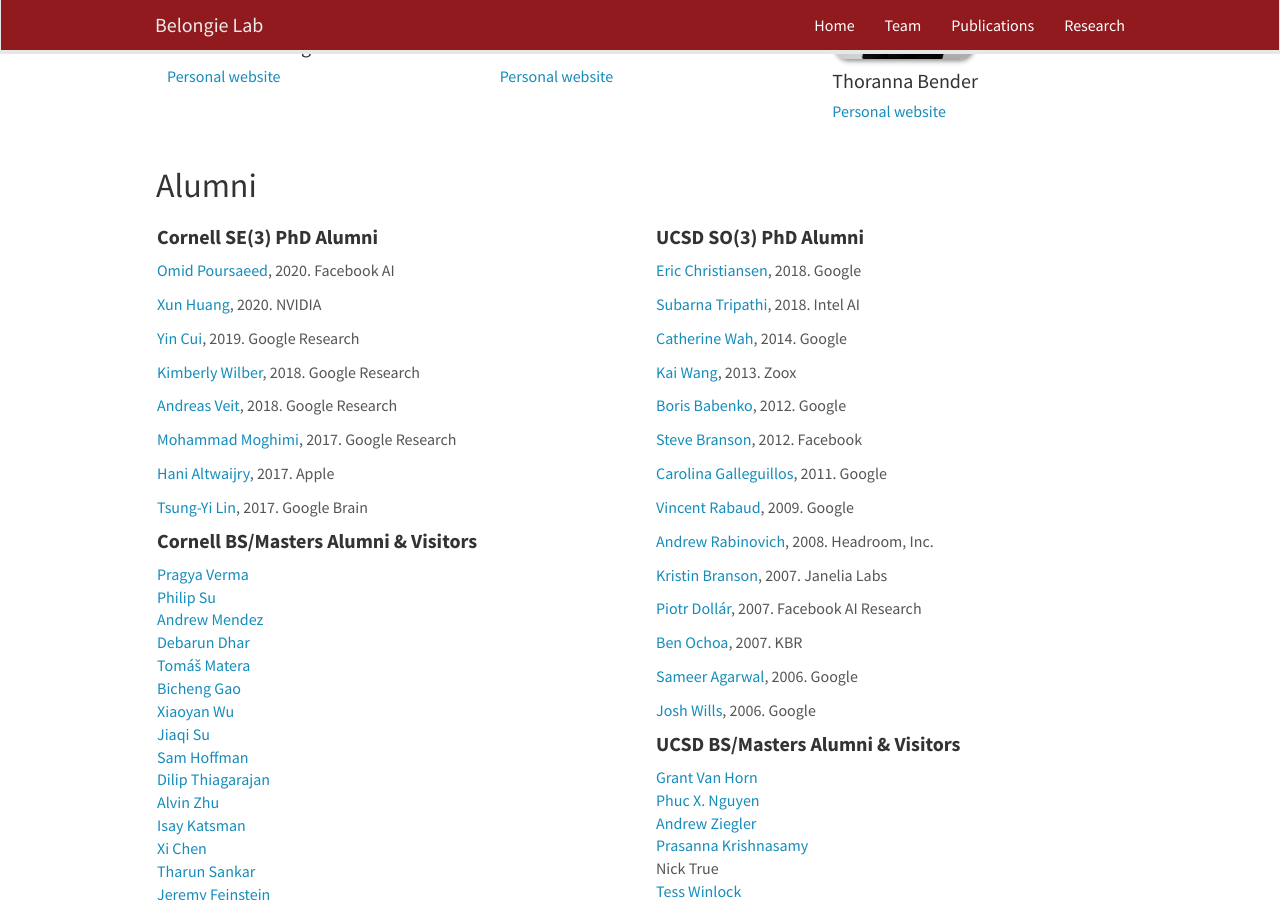
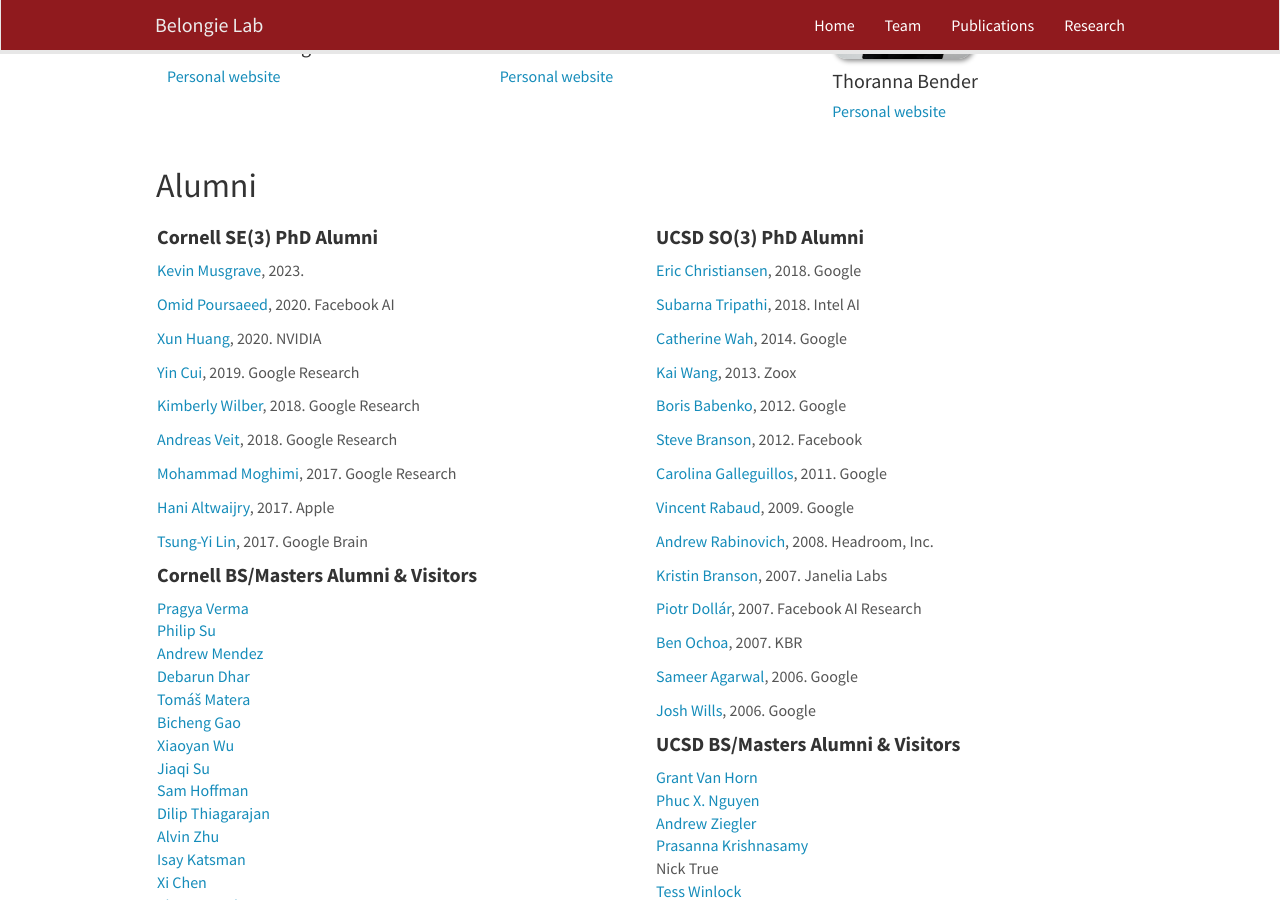
Before and after one commit to BelongieLab/belongielab.github.io, a Jekyll site: the page built from _pages/team.md, in a window 1280 px wide and 900 px high, scrolled down 2464 px. Built offline with Jekyll 4.4.1, drawn with Linux system fonts in a browser that asks for light colours; nearby versions of some CDN libraries.

Commit message:
Update se3_alumni.yml

```diff
--- a/_data/se3_alumni.yml
+++ b/_data/se3_alumni.yml
@@ -1,3 +1,8 @@
+- name: Kevin Musgrave
+  year: 2023
+  next:
+  website: https://kevinmusgrave.com/
+
 - name: Omid Poursaeed
   year: 2020
   next: Facebook AI
```
